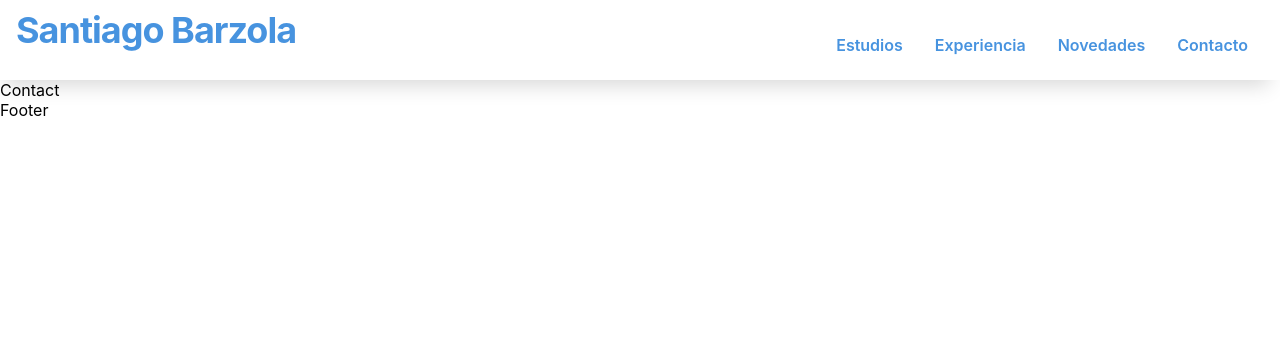
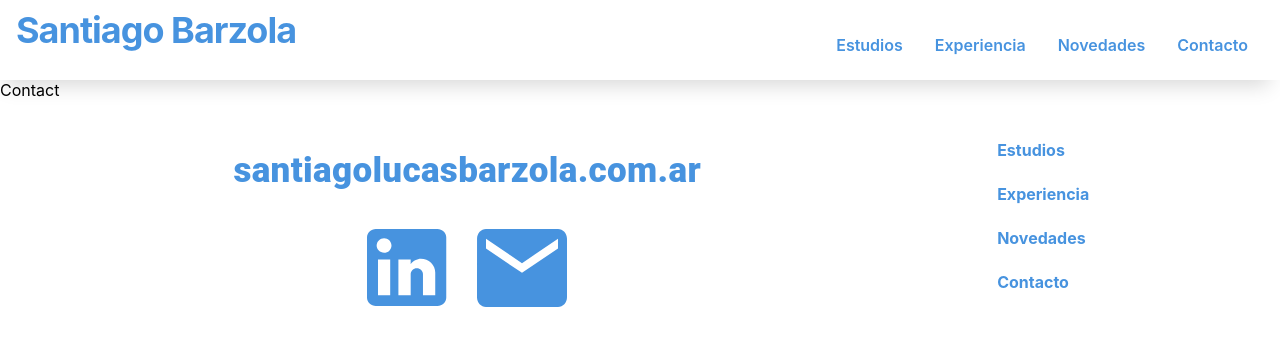
Before and after one commit to santiago0001/santiago_web_reactjs, a React (Create React App) app: page /contacto in a window 1280 px wide. Shown: the top 346 px of the page. Built offline with nearby package versions, Linux system fonts and the light colour scheme.

Commit message:
home version 1

```diff
--- a/src/components/Footer/Footer.js
+++ b/src/components/Footer/Footer.js
@@ -1,5 +1,68 @@
 import React from "react";
+import { ContainerHome } from "../Home/Home.styled";
+import {
+  BoxLeftFooter,
+  BoxRightFooter,
+  ContainerFooter,
+  ContainerImgFooter,
+} from "./Footer.style";
+import { theme } from "../theme";
+import { Box, Typography } from "@mui/material";
+import { ButtonMenu } from "../Navbar/Navbar.styled";
 
 export const Footer = () => {
-  return <div>Footer</div>;
+  return (
+    <ContainerHome
+      sx={{
+        backgroundColor: theme.palette.common.white,
+        display: "flex",
+      }}
+      maxWidth={"lg"}
+    >
+      <ContainerFooter>
+        <BoxLeftFooter>
+          <Typography
+            fontWeight={800}
+            color={theme.palette.primary.main}
+            fontSize={{ xs: "5vw", sm: 21, md: 35 }}
+            mt={{ xs: 5, sm: 0 }}
+          >
+            santiagolucasbarzola.com.ar
+          </Typography>
+          <Box mt={4} display={"flex"} justifyContent={"center"}>
+            <ContainerImgFooter>
+              <Box width={{ xs: 40, md: 80 }}>
+                <img
+                  width={"100%"}
+                  src="./images/Footer/linkedlin.svg"
+                  alt="Ejemplo"
+                />
+              </Box>
+              <Box width={{ xs: 45, md: 90 }}>
+                <img
+                  width={"100%"}
+                  src="./images/Footer/email.svg"
+                  alt="Ejemplo"
+                />
+              </Box>
+            </ContainerImgFooter>
+          </Box>
+        </BoxLeftFooter>
+        <BoxRightFooter>
+          <ButtonMenu fontWeight={700} mb={3} href={"/estudios"}>
+            Estudios
+          </ButtonMenu>
+          <ButtonMenu fontWeight={700} mb={3} href={"/experiencia"}>
+            Experiencia
+          </ButtonMenu>
+          <ButtonMenu fontWeight={700} mb={3} href={"/novedades"}>
+            Novedades
+          </ButtonMenu>
+          <ButtonMenu fontWeight={700} mb={3} href={"/contacto"}>
+            Contacto
+          </ButtonMenu>
+        </BoxRightFooter>
+      </ContainerFooter>
+    </ContainerHome>
+  );
 };
--- /dev/null
+++ b/src/components/Footer/Footer.style.js
@@ -0,0 +1,45 @@
+import { Box } from "@mui/material";
+import styled from "styled-components";
+import { theme } from "../theme";
+
+export const BoxRightFooter = styled(Box)(() => ({
+  width: "30%",
+  display: "grid",
+  justifyContent: "center",
+  [theme.breakpoints.down("sm")]: {
+    marginTop: 40,
+  },
+}));
+
+export const BoxLeftFooter = styled(Box)(() => ({
+  width: "70%",
+  alignSelf: "center",
+  alignContent: "center",
+  textAlign: "center",
+  [theme.breakpoints.down("sm")]: {
+    width: "100%",
+  },
+}));
+
+export const ContainerImgFooter = styled(Box)(() => ({
+  width: 200,
+  display: "flex",
+  justifyContent: "space-between",
+  [theme.breakpoints.down("md")]: {
+    width: 150,
+  },
+  [theme.breakpoints.down("sm")]: {
+    width: 100,
+  },
+}));
+
+export const ContainerFooter = styled(Box)(() => ({
+  display: "flex",
+  width: "100%",
+  margin: 40,
+  [theme.breakpoints.down("sm")]: {
+    flexDirection: "column",
+    alignItems: "center",
+    margin: 0,
+  },
+}));
--- a/src/components/Home/Home.styled.js
+++ b/src/components/Home/Home.styled.js
@@ -18,17 +18,29 @@ export const ContainerHome = styled(Container)(() => ({
 export const ContainerItemsTrayectory = styled(Box)(() => ({
   display: "flex",
   justifyContent: "space-between",
+  [theme.breakpoints.down("md")]: {
+    flexDirection: "column",
+    alignItems: "center",
+  },
 }));
 
 export const BoxTrayectoryItem = styled(Box)(() => ({
   textAlign: "center",
+  backgroundColor: theme.palette.common.white,
+  width: 250,
+  borderRadius: 20,
+  [theme.breakpoints.down("md")]: {
+    marginBottom: 30,
+  },
 }));
 
 export const BoxTrayectoryTitle = styled(Box)(() => ({
   fontWeight: 700,
   fontSize: 28,
+  paddingBottom: 20,
 }));
 export const BoxLogoArsat = styled(Box)(() => ({
   alignItems: "center",
   display: "flex",
+  placeContent: "center",
 }));
--- a/src/components/Home/Trajectory/Trajectory.js
+++ b/src/components/Home/Trajectory/Trajectory.js
@@ -1,4 +1,4 @@
-import { Box, Typography } from "@mui/material";
+import { Typography } from "@mui/material";
 import React from "react";
 import { theme } from "../../theme";
 import {
@@ -20,7 +20,7 @@ export const Trajectory = () => {
       >
         Trayectoria
       </Typography>
-      <ContainerItemsTrayectory>
+      <ContainerItemsTrayectory pb={10}>
         <BoxTrayectoryItem>
           <img
             height={120}
```
Also changed, not shown: public/images/Footer/email.svg (added), public/images/Footer/linkedlin.svg (added).
